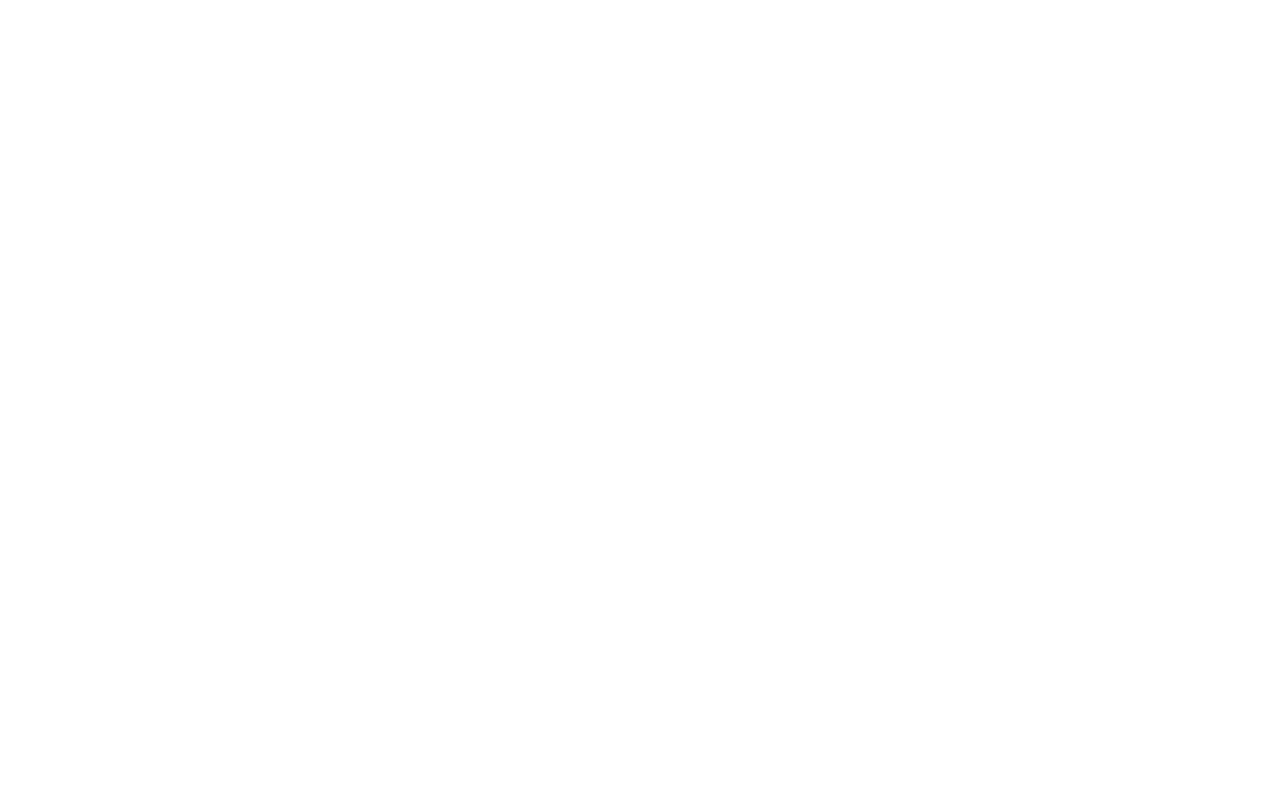
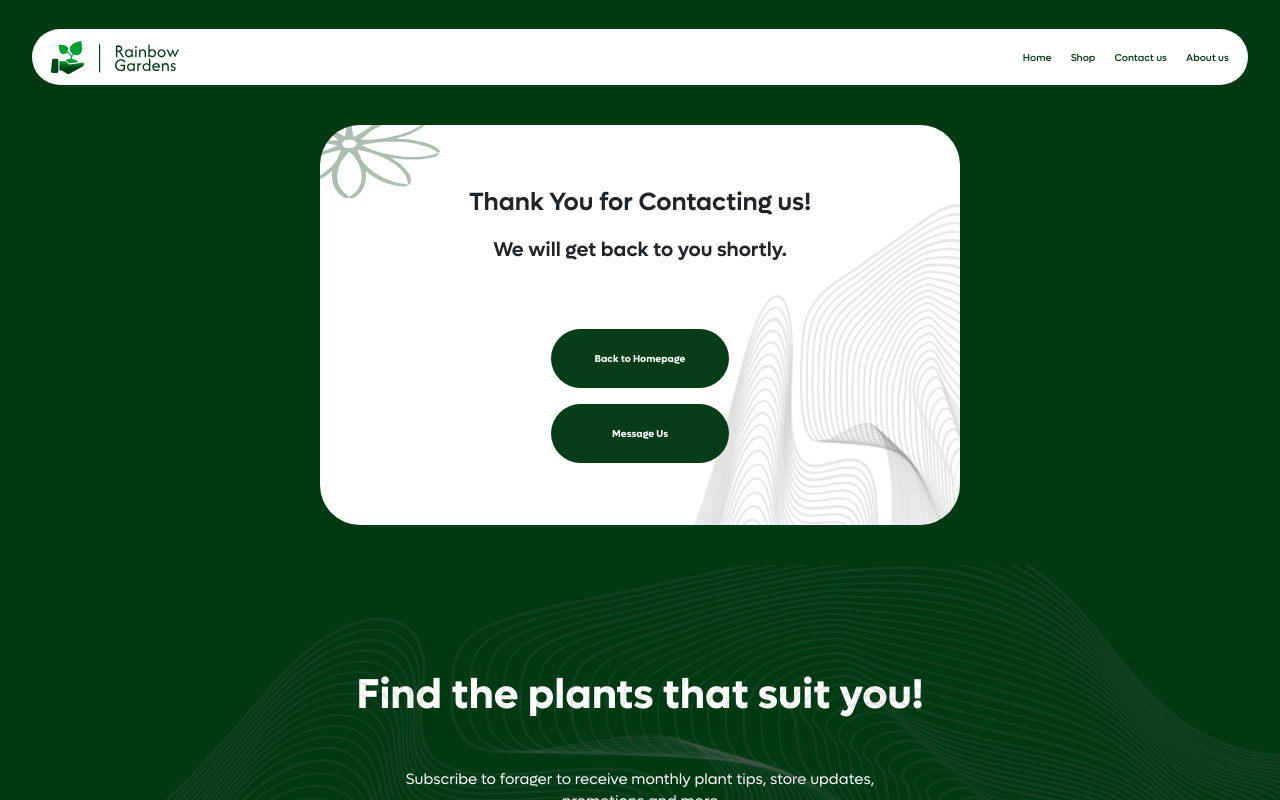
Before and after one commit to alanjohnck/Rainbow-Gardens-Frontend, a React (Create React App) app: page /thankyou in a window 1280 px wide. Before the commit this address had no page. Built offline with nearby package versions, Linux system fonts and the light colour scheme.

Commit message:
plants page completed

```diff
--- a/src/App.js
+++ b/src/App.js
@@ -5,6 +5,7 @@
 import Cart from './App/Cart/Cart';
 import Contact from './App/Contact/Contact';
 import Category from './App/Category/Category';
+import ThankYou from './App/ThankYou/ThankYou';
 import Plants from './App/Plants/Plants';
 import AdminDashBoard from './App/Admin/Admindashboard/adminDashboard';
 import ProductAdding from './App/Admin/adminProductAdding/productAdding';
@@ -20,7 +21,8 @@
           <Route path='/cart' element={<Cart/>}/>
           <Route path='/contact' element={<Contact/>}/>
           <Route path='/category' element={<Category/>}/>
-          <Route path='/plants/:plantsCategoryParams' element={<Plants />} />
+          <Route path='/thankyou' element={<ThankYou/>}/>
+          <Route path='/plants/:plantsCategory' element={<Plants />} />
           <Route path='/adminDashboard' element={<AdminDashBoard/>}/>
           <Route path='/productAdding' element={<ProductAdding/>}/>
         </Routes>
--- a/src/App/Contact/Contact.css
+++ b/src/App/Contact/Contact.css
@@ -1,5 +1,6 @@
 .contact{
     overflow-y: auto;
+    overflow-x: hidden;    /* to solve overflowing to x-axis during mobile view */
 }
 
 .contactTopDiv{
--- a/src/App/Contact/Contact.js
+++ b/src/App/Contact/Contact.js
@@ -1,5 +1,6 @@
 import React, { useEffect, useState } from 'react';
 import './Contact.css';
+import { NavLink } from 'react-router-dom';
 import Navbar from '../Navbar/Navbar';
 import phoneImg from '../images/PhoneImg.svg';
 import mailImg from '../images/MailImg.svg';
@@ -140,7 +141,9 @@
                   </div>
 
                   <div className='contactButtonContainer'>
-                    <button className='contactButton'>Send Message</button>
+                    <NavLink to="/thankyou">
+                    <button className="contactButton">Send Message</button>
+                    </NavLink>
                   </div>
                 </form>
               </div>
--- a/src/App/Navbar/Navbar.css
+++ b/src/App/Navbar/Navbar.css
@@ -111,7 +111,7 @@
     background-color: #fff;
     width: 100%;
     min-height: 100vh;
-    z-index: 1;
+    z-index: 5;
     transition: top 0.5s ease-in-out;
   }
 
--- /dev/null
+++ b/src/App/ThankYou/ThankYou.css
@@ -0,0 +1,92 @@
+.thankyou{
+    overflow-y: auto;
+    overflow-x: hidden;    /* to solve overflowing to x-axis during mobile view */
+    background: #003912;
+}
+
+.innerThankYou{
+    width: 100%;
+    height: 60vh;
+    display: flex;
+    align-items: center;
+    justify-content: center;
+}
+
+.centerBox{
+    border-radius: 40px;
+    background-color:white;
+    height : 50vh;
+    width: 50%;
+    display: flex;
+    position: relative;
+    flex-direction: column;
+    align-items: center;
+    justify-content: space-evenly;
+    overflow: hidden;
+}
+
+.vector1{
+    position: absolute;
+    top: 0;
+    left: 0;
+    z-index: 1;
+}
+
+.capa1{
+    position: absolute;
+    bottom: -300px;
+    right: 0;
+    z-index: 1;
+}
+
+.thankYouText{
+    display: flex;
+    flex-direction: column;
+    gap: 2vh;
+    font-family: 'Lufga semibold';
+    width: 70%;
+    font-size: medium;
+    text-align: center;
+    z-index: 2;
+}
+
+.thankYouButtons{
+    display: flex;
+    flex-direction: column;
+    gap: 2vh;
+    z-index: 2;
+}
+
+.Button{
+    width: 13.939vw;
+    min-height: 7.347vh;
+    background: #063C17;
+    border: none;
+    border-radius: 5vw;
+    color: #ffffff;
+    font-family: 'Lufga Bold';
+    text-wrap: nowrap;
+}
+
+@media screen and (width<=480px) {
+
+    .centerBox{
+        height: 40vh;
+        width: 90%;
+    }
+
+    .thankYouText{
+        text-align: start;
+        width: 50%;
+    }
+
+    .Button {
+        width: 40dvw;
+        min-height: 6dvh;
+        font-size: 1.4rem;
+    }
+
+
+
+
+}
--- /dev/null
+++ b/src/App/ThankYou/ThankYou.js
@@ -0,0 +1,42 @@
+import React from "react";
+import './ThankYou.css';
+import Navbar from '../Navbar/Navbar';
+import Footer from '../Footer/Footer';
+import { NavLink } from 'react-router-dom';
+import VectorThankYou from '../images/VectorThankYou.svg';
+import CapaThankYou from '../images/CapaThankYou.svg';
+
+export default function ThankYou() {
+    return(
+        <div className="thankyou">
+            <Navbar/>
+            <div className="innerThankYou">
+                <div className="centerBox">
+                    <img
+                        src={VectorThankYou}
+                        alt="first vector"
+                        className="vector1"
+                    />
+                    <div className="thankYouText">
+                        <h1 className="text1">Thank You for Contacting us!</h1>
+                        <h2 className="text2">We will get back to you shortly.</h2>
+                    </div>
+                    <div className="thankYouButtons">
+                        <NavLink to="/">
+                            <button className="Button">Back to Homepage</button>
+                        </NavLink>
+                        <NavLink to="/contact">
+                            <button className="Button">Message Us</button>
+                        </NavLink>
+                    </div>
+                    <img
+                        src={CapaThankYou}
+                        alt="capa vector"
+                        className="capa1"
+                    />
+                </div>
+            </div>
+            <Footer/>
+        </div>
+    );
+}
```
Also changed, not shown: src/App/images/CapaThankYou.svg (added), src/App/images/VectorThankYou.svg (added).
